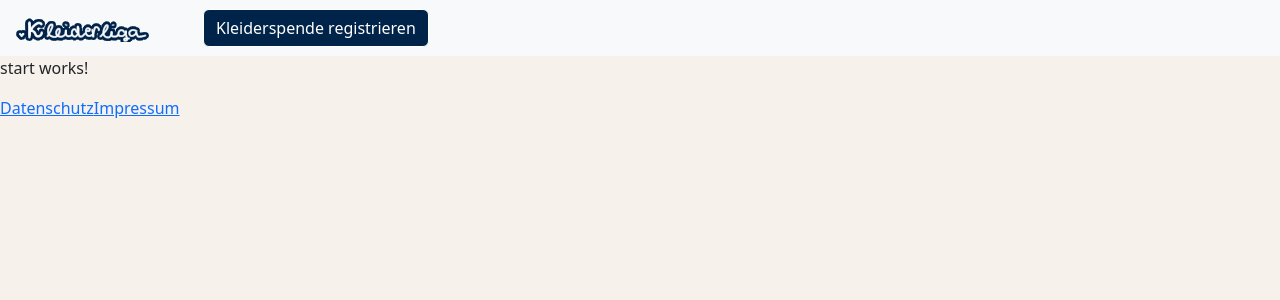
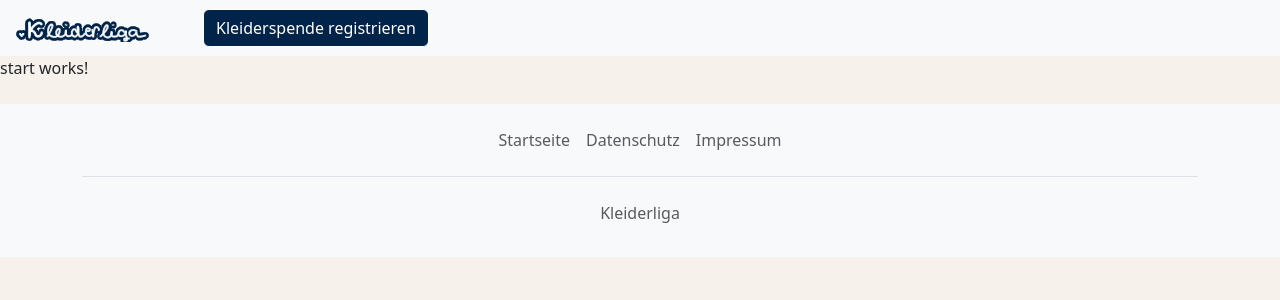
Before and after one commit to sayurii99/kleiderspende, an Angular app: page / in a window 1280 px wide. Shown: the top 300 px of the page. Built offline with nearby package versions, Linux system fonts and the light colour scheme.

Commit message:
einen Footer in Anlehnung an eines der Beispiele in der Bootstrap v5.3 Dokumentation erstellt

```diff
--- a/src/app/layout/footer/footer.html
+++ b/src/app/layout/footer/footer.html
@@ -1,2 +1,12 @@
-<a routerLink='privacy'>Datenschutz</a>
-<a routerLink='legal'>Impressum</a>
+<!--Quelle Footer: https://getbootstrap.com/docs/5.3/examples/footers/ -->
+
+<footer class="py-3 my-4 bg-body-tertiary" >
+  <div class="container">
+    <ul class="nav justify-content-center border-bottom pb-3 mb-4">
+      <li class="nav-item"><a routerLink="/" class="nav-link px-2 text-body-secondary">Startseite</a></li>
+      <li class="nav-item"><a routerLink="privacy" class="nav-link px-2 text-body-secondary">Datenschutz</a></li>
+      <li class="nav-item"><a routerLink="legal" class="nav-link px-2 text-body-secondary">Impressum</a></li>
+    </ul>
+    <p class="text-center text-body-secondary">Kleiderliga</p>
+  </div>
+</footer>
```
